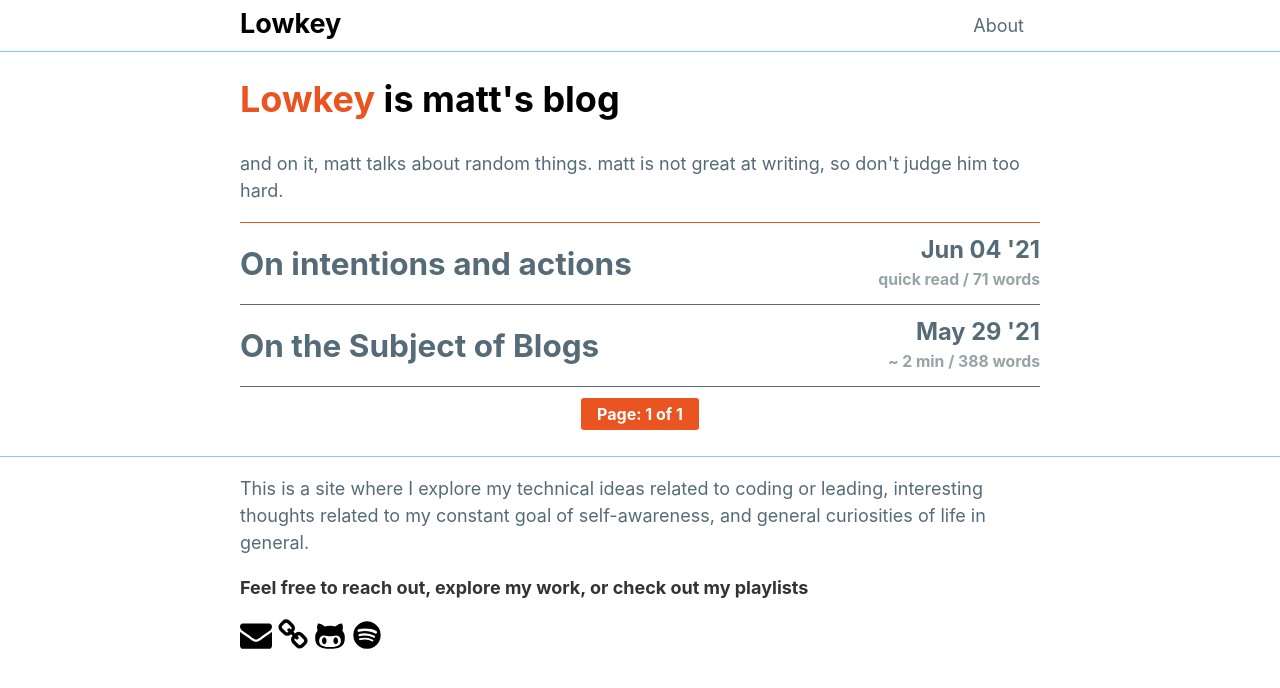
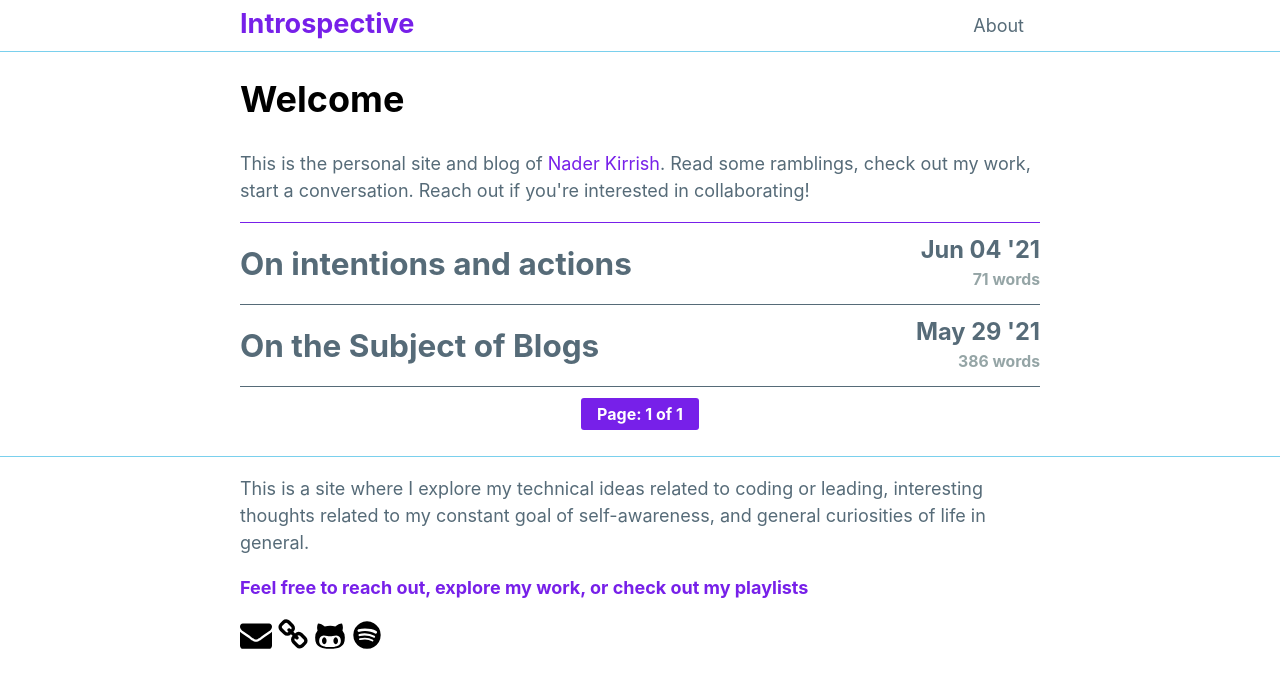
Before and after one commit to weblue/naders.page, a Jekyll site: the page built from index.html, in a window 1280 px wide. Shown: the top 688 px of the page. Built offline with Jekyll 4.4.1, drawn with Linux system fonts in a browser that asks for light colours; the list of posts is cut into pages by our own code.

Commit message:
recolor and restyle

```diff
--- a/_includes/footer.html
+++ b/_includes/footer.html
@@ -8,7 +8,7 @@
       {{site.description}}
   </p>
   <p>
-      <strong>Feel free to reach out, explore my work, or check out my playlists</strong>
+      <strong class="text-primary">Feel free to reach out, explore my work, or check out my playlists</strong>
   </p>
   <!-- I converted these SVGs from Font Awesome into a literal path, so I can have a cutesy hover effect. Probably will rework this eventually. -->
   <a class="footer-link" href="mailto:{{ site.email }}">
--- a/_includes/header.html
+++ b/_includes/header.html
@@ -1,6 +1,6 @@
 <nav class="fixed-top bg-white border-bottom-secondary">
     <div class="nav-main">
-      <a class="nav-title text-black" href="{{site.baseurl}}/"><b>Lowkey</b></a>
+      <a class="nav-title text-primary" href="{{site.baseurl}}/"><b>Introspective</b></a>
       <ul class="nav-list nav-right">
         <!-- <li class="nav-item"><a href="{{site.baseurl}}/categories/">Categories</a></li> -->
         <!-- <li class="nav-item"><a href="{{site.baseurl}}/specials/">Specials</a></li> -->
--- a/css/style.css
+++ b/css/style.css
@@ -38,11 +38,11 @@ hr{
   color:inherit;
 }
 .post-listing:hover{
-  color: #E95420;
+  color: #7720e9;
   text-decoration: none;
 }
 .post-listing:hover > .post-listing-title, .post-listing:hover > .post-listing-info > .post-listing-metadata{
-  color: #E95420;
+  color: #7720e9;
 }
 .post-listing-title{
   overflow: hidden;
@@ -85,7 +85,7 @@ hr{
   text-decoration: none;
 }
 .footer-link svg:hover{
-  fill: #E95420;
+  fill: #7720e9;
 }
 .sr-only{
   position: absolute;
--- a/index.html
+++ b/index.html
@@ -2,9 +2,9 @@
 layout: default
 ---
 <div>
-    <h1><span class="text-primary">Lowkey</span><span class="text-black"> is matt's blog</span></h1>
+    <h1><span class="text-black">Welcome</span></h1>
     <p>
-      and on it, matt talks about random things. matt is not great at writing, so don't judge him too hard.
+      This is the personal site and blog of <a class="text-primary" href="mailto:{{ site.email }}">Nader Kirrish</a>. Read some ramblings, check out my work, start a conversation. Reach out if you're interested in collaborating!
     </p>
   </div>
   <hr class="border-top-primary" />
@@ -18,11 +18,12 @@ layout: default
             {% capture words %}
               {{ post.content | number_of_words | minus: 250 }}
             {% endcapture %}
-            {% if words contains "-" %}
-            quick read / {{ words | plus: 250 | append: " words" }}
-            {% else %}
-            ~ {{ words | plus: 250 | divided_by: site.words_read_per_minute | append: " min" }} / {{ words | plus: 250 | append: " words" }}
-            {% endif %}
+            {{ words | plus: 250 | append: " words" }}
+            <!-- {% if words contains "-" %} -->
+            <!-- quick read / {{ words | plus: 250 | append: " words" }} -->
+            <!-- {% else %} -->
+            <!-- ~ {{ words | plus: 250 | divided_by: site.words_read_per_minute | append: " min" }} / {{ words | plus: 250 | append: " words" }} -->
+            <!-- {% endif %} -->
           </div>
         </div>
       </a>
```
Also changed, not shown: _posts/2021-05-28-On-subject-of-blogs.md (+5 -4 lines), README.md, css/liteweight-duo.min.css.
